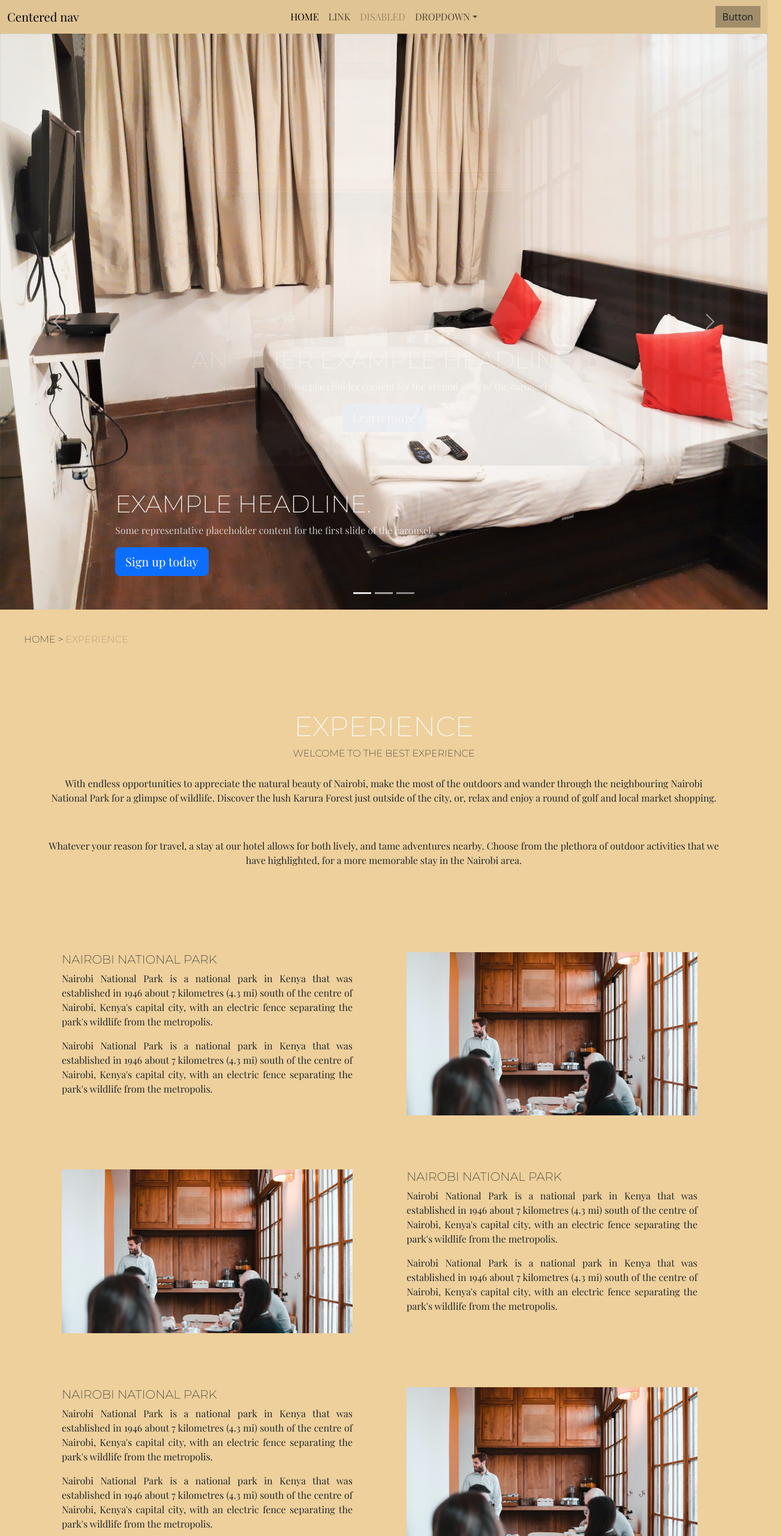
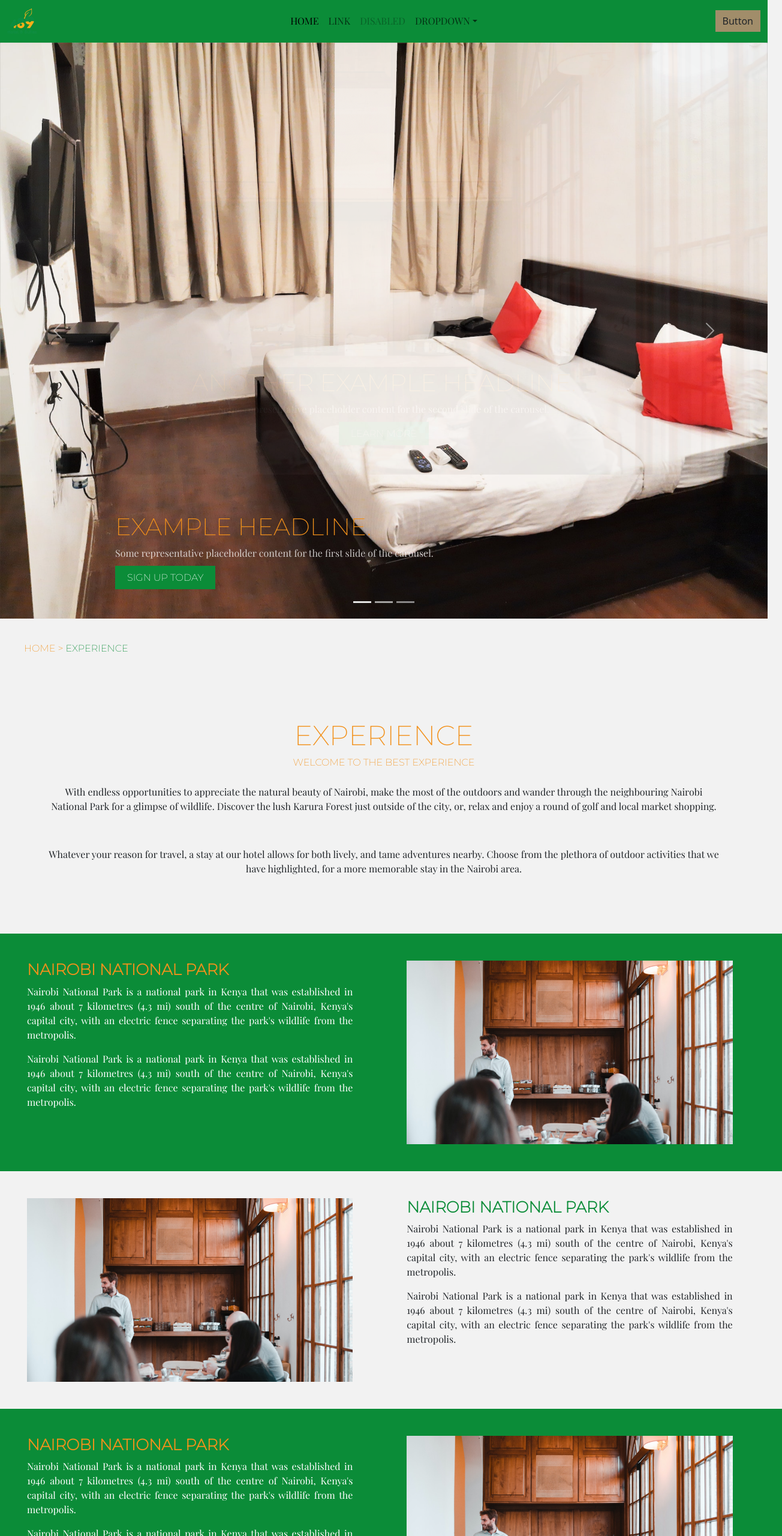
Before and after one commit to faytee21/489Hotel-Suites, a plain HTML site: page index.html in a window 1280 px wide. Shown: the top 2560 px of the page at 60% size, 1304 px wide, since content can reach past the window. Drawn offline with nearby package versions, Linux system fonts and the light colour scheme.

Commit message:
:memo: branding adjustment, colors and logo placement

```diff
--- a/css/style.css
+++ b/css/style.css
@@ -1,21 +1,31 @@
+:root{
+    /* --background-color: #F2F2F2; */
+    --primary-color: #0B8C38;
+    --secondary-color: #7ebf95;
+    --tertiary-color: #F2A71B;
+    --extra: #F2911B;
+    --neutral-color: #F2F2F2;
+}
+
 * {
     box-sizing: content-box;
 }
 
 body{
-    background-color: #EED09C;
+    background-color: var(--neutral-color);
 }
 
 h1, h2, h3, h4, h5, h6{
     text-transform: uppercase;
     font-family: 'Montserrat', sans-serif;
+    color: var(--extra) !important;
 }
 p, a{
     font-family: 'Playfair Display', serif;
 }
 
 .navbar{
-    background-color: #E0C494 !important;
+    background-color: var(--primary-color) !important;
     border: none;
 }
 
@@ -24,20 +34,22 @@ p, a{
 }
 
 .nav-link:hover{
-    background-color: #EED09C !important;
+    background-color: var(--tertiary-color) !important;
+    color: white !important;
 }
 
 .dropdown-menu{
     border-radius: 0px;
-    background-color: #E0C494 !important;
-    color: white;
+    background-color: var(--tertiary-color) !important;
+    color: var(--primary-color);
 }
 
 .dropdown-menu .dropdown-item{
     width: 100%;
 }
 .dropdown-menu .dropdown-item:hover{
-    width: 100%;
+    width: 85%;
+    color: var(--primary-color);
 }
 
 .my-button{
@@ -47,12 +59,23 @@ p, a{
     /* padding: 5px 10px; */
 }
 
+.my-other-button{
+    background-color: var(--primary-color) !important;
+    border: none;
+    border-radius: 0px;
+    padding: 10px 20px;
+    text-decoration: none;
+    color: white;
+    text-transform: uppercase;
+    font-family: 'Montserrat', sans-serif;
+}
+
 .carousel{
     /* height: 80vh !important; */
 }
 
 .my-active{
-    color:  #A18D6A;
+    color:  var(--primary-color);
 }
 
 .my-breadcrumb{
@@ -62,6 +85,7 @@ p, a{
 
 .home-exp{
     font-size: 46px;
+    color: var(--extra) !important;
 }
 
 .info{
@@ -72,7 +96,11 @@ p, a{
     padding: 20px;
 }
 footer{
-    background-color: #C7AE83;
+    background-color: var(--tertiary-color);
+}
+footer h5{
+    color: var(--primary-color) !important;
+    font-weight: 900;
 }
 footer ul{
     list-style-type: none;
@@ -87,7 +115,7 @@ footer ul li{
 }
 
 .my-link {
-    background:
+    /* background:
       linear-gradient(
         to right,
         rgb(180, 119, 61),
@@ -98,6 +126,18 @@ footer ul li{
         rgba(255, 0, 0, 1),
         rgba(255, 0, 180, 1),
         rgba(0, 100, 200, 1)
+    ); */
+    background:
+    linear-gradient(
+      to right,
+      var(--neutral-color),
+      var(--primary-color)
+    ),
+    linear-gradient(
+      to right,
+      var(--primary-color),
+      var(--secondary-color),
+        var(--tertiary-color)
     );
     background-size: 100% 3px, 0 3px;
     background-position: 100% 100%, 0 100%;
@@ -117,3 +157,22 @@ footer ul li{
 .my-section .col-md-3{
     padding: 40px;
 }
+
+.logo{
+    width: 50px;
+}
+.section .row:nth-child(even) h5{
+    font-size: 26px;
+    font-weight: 900;
+    color: var(--primary-color) !important;
+}
+
+.section .row:nth-child(odd){
+    background-color: var(--primary-color);
+    color: white;
+}
+
+.section .row:nth-child(odd) h5{
+    font-size: 26px;
+    font-weight: 900;
+}
--- a/index.html
+++ b/index.html
@@ -21,7 +21,9 @@
           </button>
 
           <div class="collapse navbar-collapse d-lg-flex" id="navbarsExample11">
-            <a class="navbar-brand col-lg-3 me-0" href="#">Centered nav</a>
+            <a class="navbar-brand col-lg-3 me-0" href="#">
+                <img src="./images/logo-removebg.png" class="img-fluid logo">
+            </a>
             <ul class="navbar-nav col-lg-6 justify-content-lg-center">
               <li class="nav-item">
                 <a class="nav-link active" aria-current="page" href="#">Home</a>
@@ -64,7 +66,7 @@
               <div class="carousel-caption text-start">
                 <h1>Example headline.</h1>
                 <p class="opacity-75">Some representative placeholder content for the first slide of the carousel.</p>
-                <p><a class="btn btn-lg btn-primary" href="#">Sign up today</a></p>
+                <p><a class="my-other-button" href="#">Sign up today</a></p>
               </div>
             </div>
           </div>
@@ -74,7 +76,7 @@
               <div class="carousel-caption">
                 <h1>Another example headline.</h1>
                 <p>Some representative placeholder content for the second slide of the carousel.</p>
-                <p><a class="btn btn-lg btn-primary" href="#">Learn more</a></p>
+                <p><a class="my-other-button" href="#">Learn more</a></p>
               </div>
             </div>
           </div>
@@ -84,7 +86,7 @@
               <div class="carousel-caption text-end">
                 <h1>One more for good measure.</h1>
                 <p>Some representative placeholder content for the third slide of this carousel.</p>
-                <p><a class="btn btn-lg btn-primary" href="#">Browse gallery</a></p>
+                <p><a class="my-other-button" href="#">Browse gallery</a></p>
               </div>
             </div>
           </div>
@@ -118,7 +120,7 @@
                 </p>
             </div>
 
-            <div class="container section">
+            <div class="container-fluid section">
                 <div class="row">
                     <div class="col-md-5">
                         <h5 class="">Nairobi National Park</h5>
```
Also changed, not shown: images/logo-removebg.png (added), images/logo.jpg (added).
